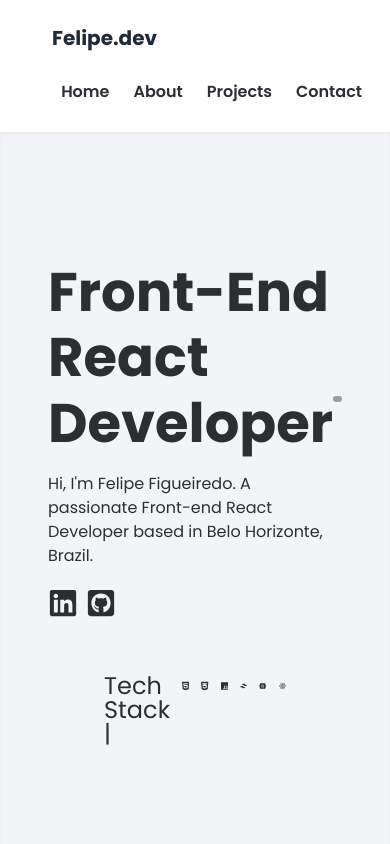
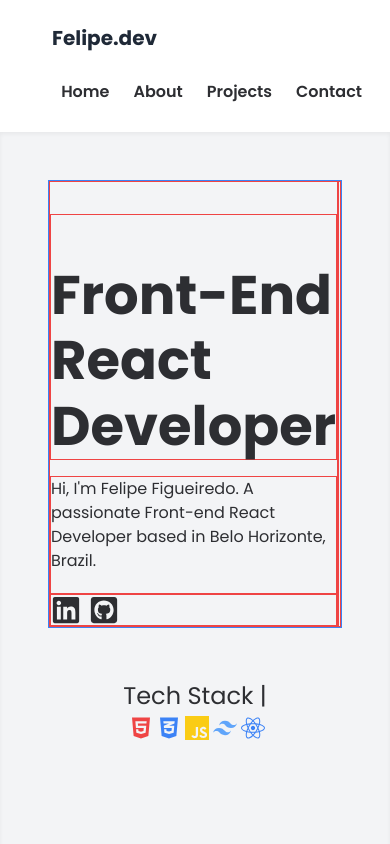
Before and after one commit to FigueiredoFelipe/portfolio, a React (Vite) app: page / in a window 390 px wide. Shown: the top 844 px of the page. Built offline with nearby package versions, Linux system fonts and the light colour scheme; grey boxes are pictures that could not be loaded.

Commit message:
fix: techStack-component
fixed the style and responsivety

```diff
--- a/src/components/Home/Home.tsx
+++ b/src/components/Home/Home.tsx
@@ -8,16 +8,16 @@ export const Home = forwardRef<HTMLElement>((_, ref) => {
   return (
     <section className="font-Poppins text-gray-800" ref={ref}>
       <div className="bg-gray-100 shadow-inner py-12 p-12 justify-center">
-        <div className="flex justify-center">
-          <div className="max-w-[38rem]">
-            <h1 className="text-[3.4rem] font-bold pt-12 max-w-[45rem] mb-[1rem] mt-[2rem] leading-[1.2]">
+        <div className="flex justify-center border-solid border-blue-500 border">
+          <div className="max-w-[38rem] border-solid border-solid border-red-500 border">
+            <h1 className="text-[3.4rem] font-bold pt-12 max-w-[45rem] mb-[1rem] mt-[2rem] leading-[1.2] border-solid border-red-500 border">
               Front-End React Developer
             </h1>
-            <p className="max-w-[30rem] text-[1rem] pb-5">
+            <p className="max-w-[30rem] text-[1rem] pb-5 border-solid border-red-500 border">
               Hi, I'm Felipe Figueiredo. A passionate Front-end React Developer
               based in Belo Horizonte, Brazil.
             </p>
-            <div className="text-3xl flex space-x-2">
+            <div className="text-3xl flex space-x-2 border-solid border-red-500 border">
               <a
                 href="https://www.linkedin.com/in/fjnfigueiredo/"
                 target="_blank"
@@ -34,7 +34,7 @@ export const Home = forwardRef<HTMLElement>((_, ref) => {
               </a>
             </div>
           </div>
-          <div className="flex justify-center items-center">
+          <div className="flex justify-center items-center border-solid border-red-500 border">
             <img
               className="rounded-full"
               src="https://media.licdn.com/dms/image/D4D03AQEIVJnHZV2jJQ/profile-displayphoto-shrink_200_200/0/1683295089907?e=1691625600&v=beta&t=C3H4Kle9mZ7WKyX1gOFZ7iD9zOKf1h0NUW7gBPLm8YM"
@@ -42,7 +42,7 @@ export const Home = forwardRef<HTMLElement>((_, ref) => {
             />
           </div>
         </div>
-        <div className="">
+        <div className="border-solid">
           <TechStack />
         </div>
       </div>
--- a/src/components/Home/TechStack.tsx
+++ b/src/components/Home/TechStack.tsx
@@ -1,17 +1,18 @@
-import { FaHtml5, FaCss3Alt, FaBootstrap, FaReact } from "react-icons/fa";
+import { FaHtml5, FaCss3Alt, FaReact } from "react-icons/fa";
 
 import { SiTailwindcss, SiJavascript } from "react-icons/si";
 
 export function TechStack() {
   return (
-    <div className="flex bg-gray-100 justify-center text-[1.5rem] leading-6 space-x-3 p-14">
-      <p>Tech Stack |</p>
-      <FaHtml5 />
-      <FaCss3Alt />
-      <SiJavascript />
-      <SiTailwindcss />
-      <FaBootstrap />
-      <FaReact />
+    <div className="flex flex-col md:flex-row bg-gray-100 justify-center text-2xl leading-6 space-x-1 py-14">
+      <span className="flex justify-center">Tech Stack |</span>
+      <div className="flex flex-wrap justify-center items-center space-x-1 py-2 md:py-0">
+        <FaHtml5 class="fill-red-500" />
+        <FaCss3Alt class="fill-blue-500" />
+        <SiJavascript class="fill-yellow-400" />
+        <SiTailwindcss class="fill-blue-400" />
+        <FaReact class="fill-blue-500" />
+      </div>
     </div>
   );
 }
```
